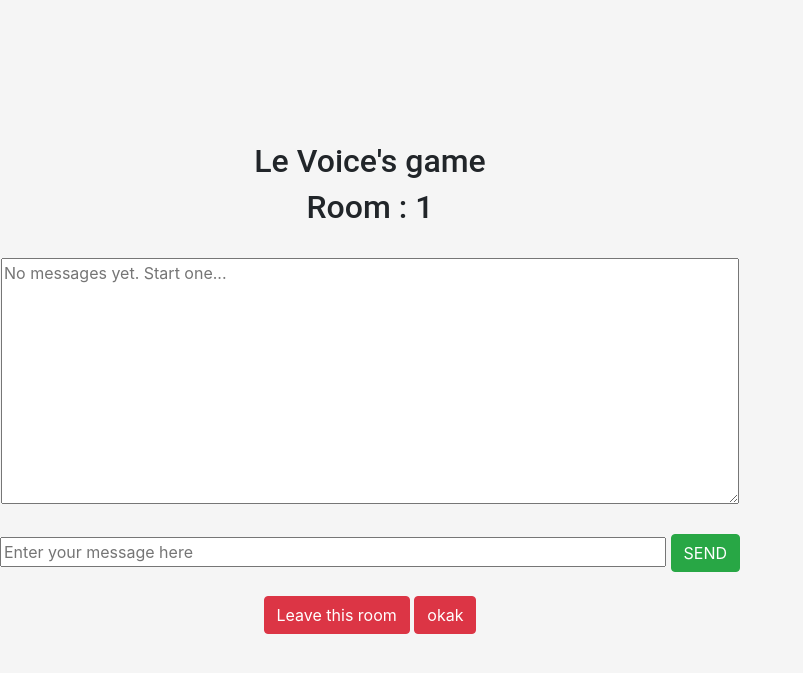
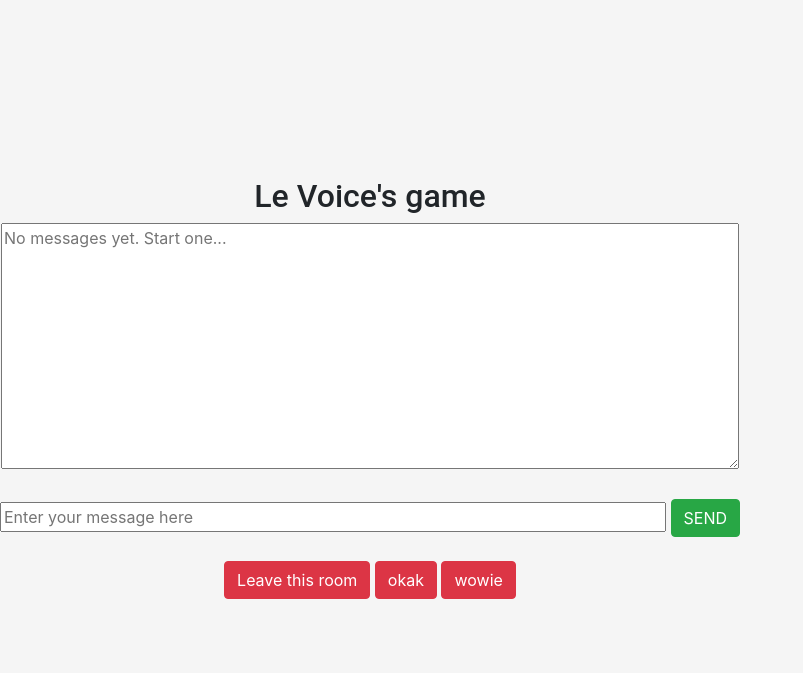
Before and after one commit to cutefluffyfox/guess-the-song-game, a Flask app: page /room in a window 1280 px wide. Shown: the top 673 px of the page, without its empty margins (0-803 px from the left). Run offline with Flask 3, Linux system fonts and the light colour scheme; the visitor is signed in with stand-in values (Sample User, id 1); parts of the project's set-up code (start-up, migrations or seed data) failed here and were passed over; some libraries are stand-ins or nearby versions.

Commit message:
Added silly buttons and fixed (?) requirements.txt

```diff
--- a/app.py
+++ b/app.py
@@ -8,7 +8,7 @@ from flask_session import Session
 
 # TODO: understand how to properly host ngrok
 # from waitress import serve
-# from flask_ngrok import run_with_ngrok
+from flask_ngrok import run_with_ngrok
 
 # load environment variables
 dotenv.load_dotenv(dotenv.find_dotenv())
@@ -36,11 +36,9 @@ def room():
     if request.method == 'POST':
         username = request.form['username']
 
-        print(username)
-
         # Store the data in session
         session['username'] = username
-        session['room'] = 'room1'
+        session['room'] = 'default'
         return render_template('./room.html', session=session)
     else:
         if session.get('room') is not None:
@@ -77,4 +75,5 @@ def left(message):
 if __name__ == '__main__':
     # run_with_ngrok(app)
     # serve(app, host=environ.get('HOST', '0.0.0.0'), port=int(environ.get("PORT", 5000)))
-    app.run(host=environ.get('HOST', '0.0.0.0'), port=int(environ.get("PORT", 5000)))
+    # app.run(host=environ.get('HOST', '0.0.0.0'), port=int(environ.get("PORT", 5000)))
+    app.run()
--- a/requirements.txt
+++ b/requirements.txt
@@ -5,3 +5,4 @@ werkzeug==3.0.6
 simple-websocket==1.0.0
 python-socketio==5.11.3
 python-engineio==4.9.1
+flask-session==0.8.0
--- a/templates/room.html
+++ b/templates/room.html
@@ -31,6 +31,9 @@
                 $('#okak').click(function(e) {
                         socket.emit('text', {msg: 'okak'});
                 });
+                $('#wowie').click(function(e) {
+                    socket.emit('text', {msg: 'wowie'});
+                });
             });
             function leave_room() {
                 socket.emit('left', {}, function() {
@@ -46,14 +49,16 @@
 
     <div class="roomwindow">
       <h2 >Le Voice's game</h2>
-      <h2>Room : {{session['room']}}</h2><br>
+<!--        maybe add for future (different topics / no lyrics / only subset of people e.t.c) -->
+<!--      <h2>Room : {{session['room']}}</h2><br>-->
       <textarea id="room" cols="70" rows="10" placeholder="No messages yet. Start one..."></textarea><br /><br />
       <input type="text" id="text" size="60" placeholder="Enter your message here" />
       <button type="button" id="send" class="btn btn-success">SEND</button><br /><br />
 
       <center>
           <button type="button" class="btn btn-danger" onclick=leave_room()>Leave this room</button>
-          <button type="button" id="okak" class="btn btn-danger">okak</button><br /><br />
+          <button type="button" id="okak" class="btn btn-danger">okak</button>
+          <button type="button" id="wowie" class="btn btn-danger">wowie</button><br /><br />
       </center>
 
     </div>
```
